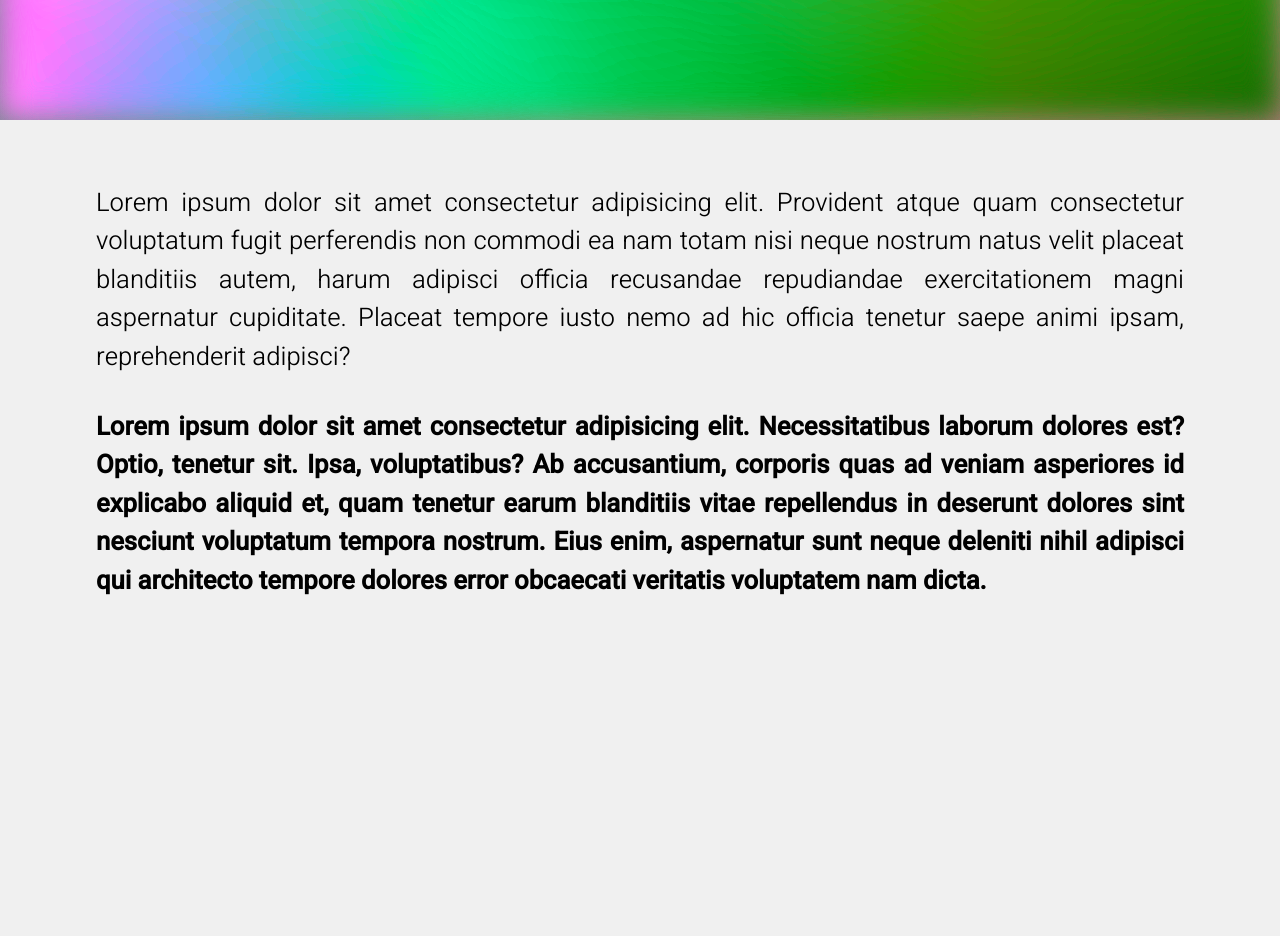
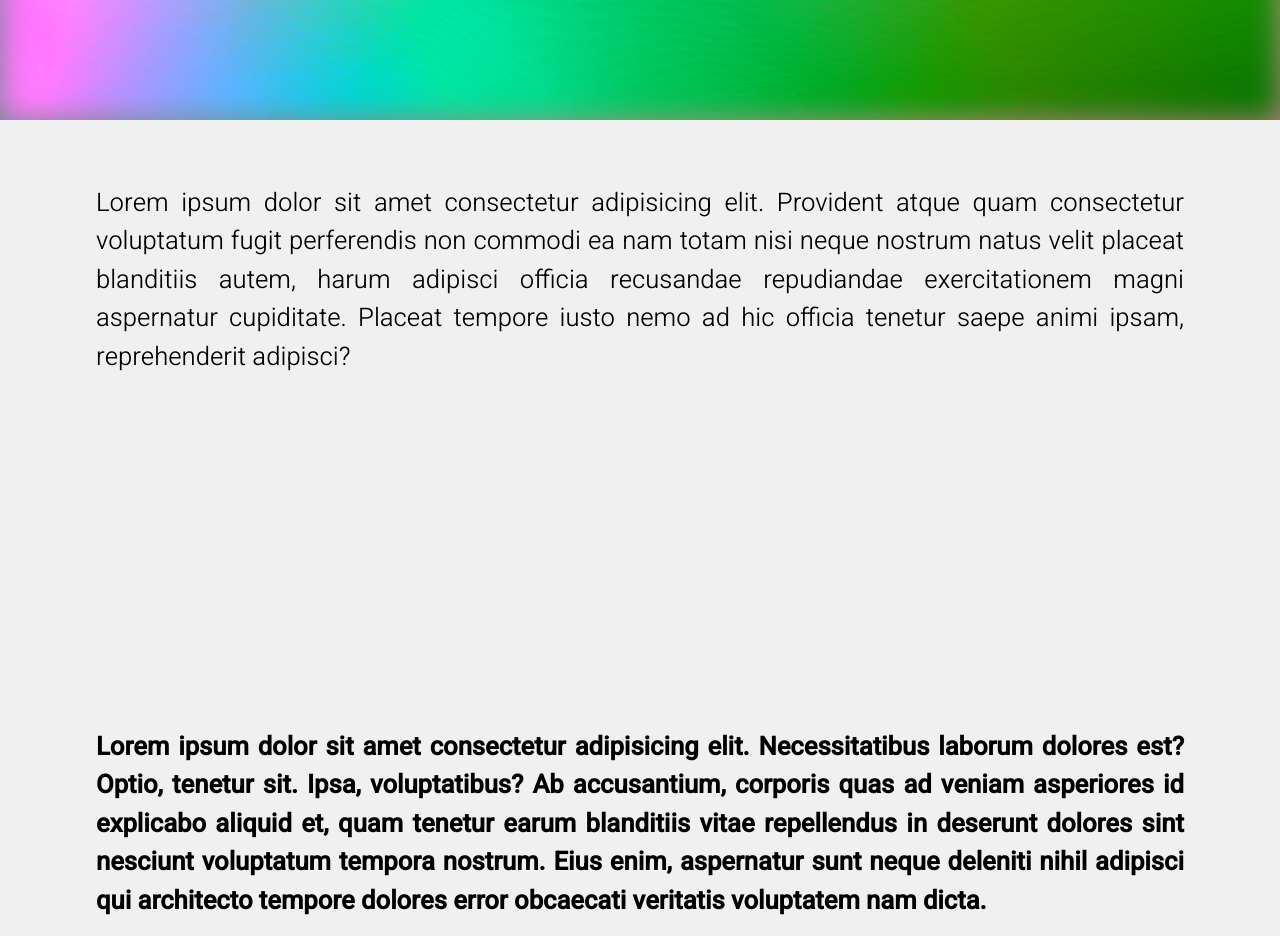
Before and after one commit to youngburi/homepage, a Next.js app: page / in a window 1280 px wide. Shown: the part 680-1616 px from the top of the page. Before the commit the page ends 1296 px from the top, so only its background shows below. Built offline with nearby package versions, Linux system fonts and the light colour scheme; a web font is replaced by a local one.

Commit message:
added colorgrid to contentcontainer

```diff
--- a/components/background/ContentContainer.tsx
+++ b/components/background/ContentContainer.tsx
@@ -1,6 +1,7 @@
 import { Box, Text } from "@chakra-ui/react";
 import React from "react";
 import { useInView } from "react-intersection-observer";
+import { ColorGrid } from "../squares/ColorGrid";
 
 export const ContentContainer = () => {
   const [ref, inView] = useInView({
@@ -35,6 +36,7 @@ export const ContentContainer = () => {
           tenetur saepe animi ipsam, reprehenderit adipisci?
         </Text>
       </Box>
+      <ColorGrid />
       <Box
         pb="4"
         fontSize={["1.4rem", "1.5rem", "1.6rem"]}
--- a/components/squares/SquareBox.tsx
+++ b/components/squares/SquareBox.tsx
@@ -36,14 +36,13 @@ export const Square = ({
       height={size || "100%"}
       width={size || "100%"}
       bg={color}
-      transition="300ms ease, box-shadow 3s ease, transform 3s ease"
+      transition="box-shadow 3s ease, transform 3s ease"
       boxShadow="0 0 rgba(0,0,0, 0.8)"
       // border="clamp(5px, 1vw, 8px) solid white"
       borderRadius={borderRadius}
       _hover={{
         transform: "translate(-2rem,-2rem)",
         boxShadow: "4rem 4rem black",
-        transition: "300ms ease",
       }}
     >
       {children}
--- a/components/squares/SquareGrid.tsx
+++ b/components/squares/SquareGrid.tsx
@@ -16,7 +16,6 @@ export const SquareGrid = ({
       gridTemplateRows="1fr 1fr 1fr"
       width={size}
       height={size}
-      transition="300ms ease"
       _hover={{
         cursor: "url('/images/avatar-head-smaller.png') 22.5 31, auto",
       }}
--- a/utils/global-styles.css
+++ b/utils/global-styles.css
@@ -5,10 +5,6 @@
 
 html {
   overflow-y: overlay;
-}
-
-/* Track */
-::-webkit-scrollbar-track {
 }
 
 /* Handle */
```
